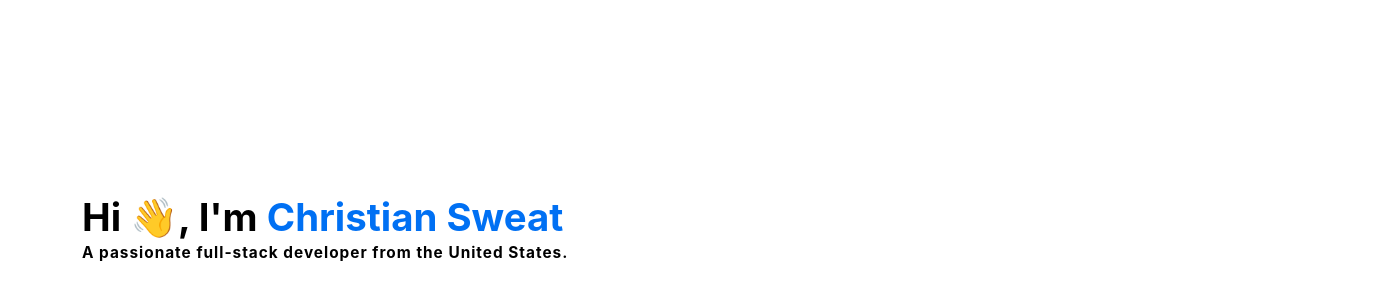
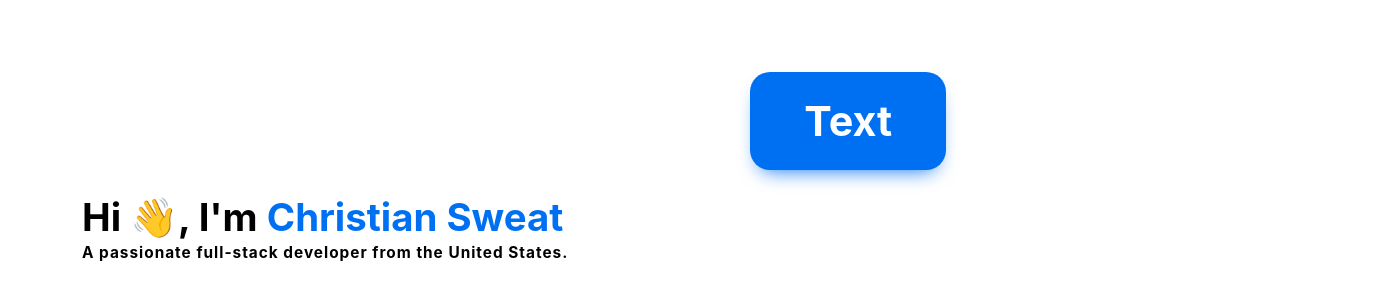
Before and after one commit to csweat03/sweat-portfolio, a Next.js app: page / in a window 1280 px wide. Shown: the part 128-428 px from the top of the page, 1380 px wide, since content can reach past the window. Built offline with nearby package versions, Linux system fonts and the light colour scheme.

Commit message:
Created Large Button Component

```diff
--- a/pages/component/IntroText.js
+++ b/pages/component/IntroText.js
@@ -1,4 +1,9 @@
 const styles = {
+  introText: {
+    "margin": "auto",
+    "float": "left",
+    "padding": "40vh 6.25vw"
+  },
   h1: {
     "letter-spacing": "0px",
     "font-size": "3vw",
@@ -12,11 +17,6 @@ const styles = {
   },
   accent: {
     "color": "#0070f3"
-  },
-  introText: {
-    "margin": "auto",
-    "float": "left",
-    "padding": "40vh 6.25vw"
   }
 }
 
--- /dev/null
+++ b/pages/component/LargeButton.js
@@ -0,0 +1,28 @@
+export default function LargeButton(props) {
+    return (
+        <div style={{
+            position: "relative",
+            left: props.x+"px",
+            top: props.y+"px",
+          }}>
+            <a href={props.link}>
+                <button style={{
+                    background: "#0070f3",
+                    "border-radius": "20px",
+                    "box-shadow": "#0070f3 0 10px 20px -10px",
+                    color: "#FFFFFF",
+                    cursor: "pointer",
+                    "font-family": "Inter,Helvetica,\"Apple Color Emoji\",\"Segoe UI Emoji\",NotoColorEmoji,\"Noto Color Emoji\",\"Segoe UI Symbol\",\"Android Emoji\",EmojiSymbols,-apple-system,system-ui,\"Segoe UI\",Roboto,\"Helvetica Neue\",\"Noto Sans\",sans-serif",
+                    "font-size": (((props.scale+1)*16)/12)+"px",
+                    "font-weight": "700",
+                    opacity: "1",
+                    outline: "0 solid transparent",
+                    padding: "8px 18px",
+                    "touch-action": "manipulation",
+                    border: "0",
+                    padding: (props.scale*8)+"px "+(props.scale*18)+"px",
+                }} role="button" href>{props.text}</button>
+            </a>
+        </div>
+    );
+  }
--- a/pages/index.js
+++ b/pages/index.js
@@ -1,5 +1,6 @@
 import Head from 'next/head'
 import IntroText from './component/IntroText'
+import LargeButton from './component/LargeButton'
 
 const styles = {
   container: {
@@ -30,6 +31,7 @@ export default function Home() {
 
       <main className={styles.main}>
         <IntroText />
+        <LargeButton x="100" y="200" scale="3" text="Text" link="https://www.google.com" />
       </main>
     </div>
   )
```
